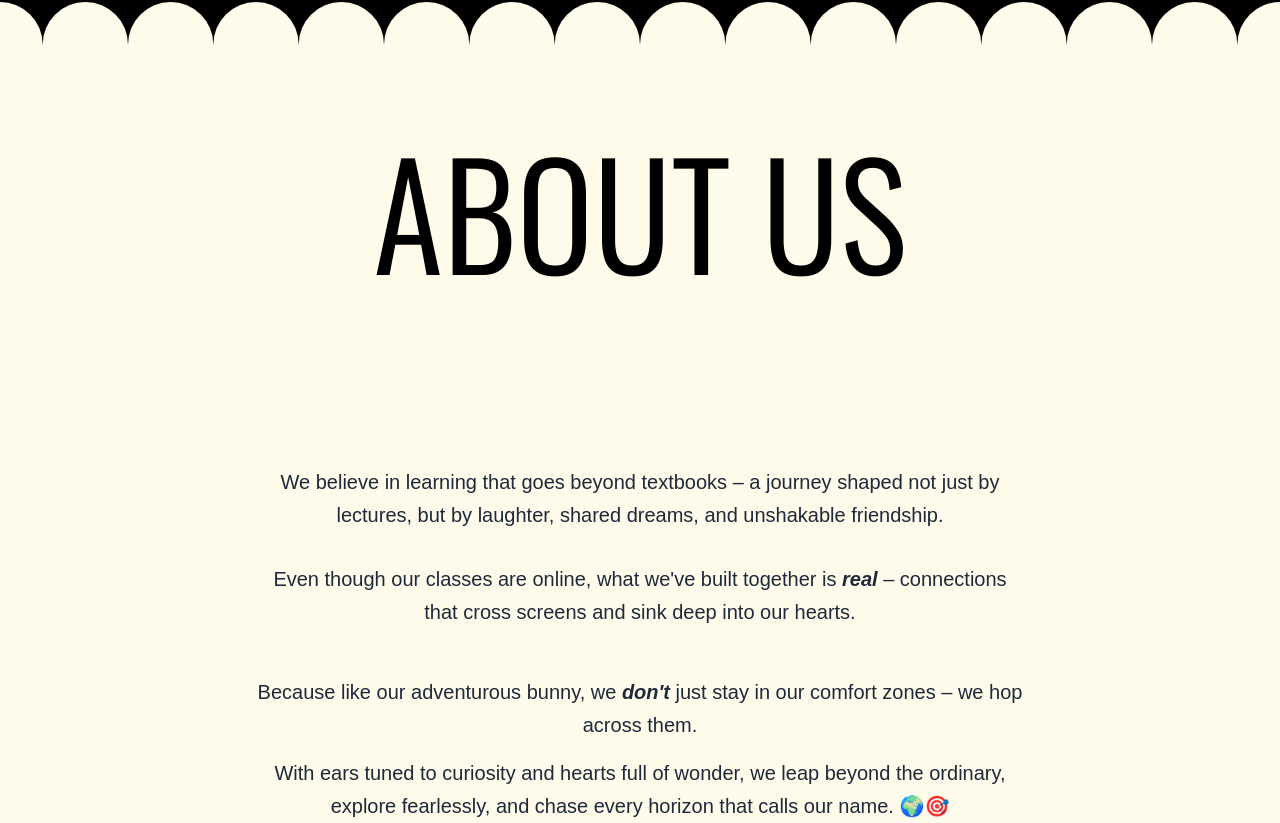
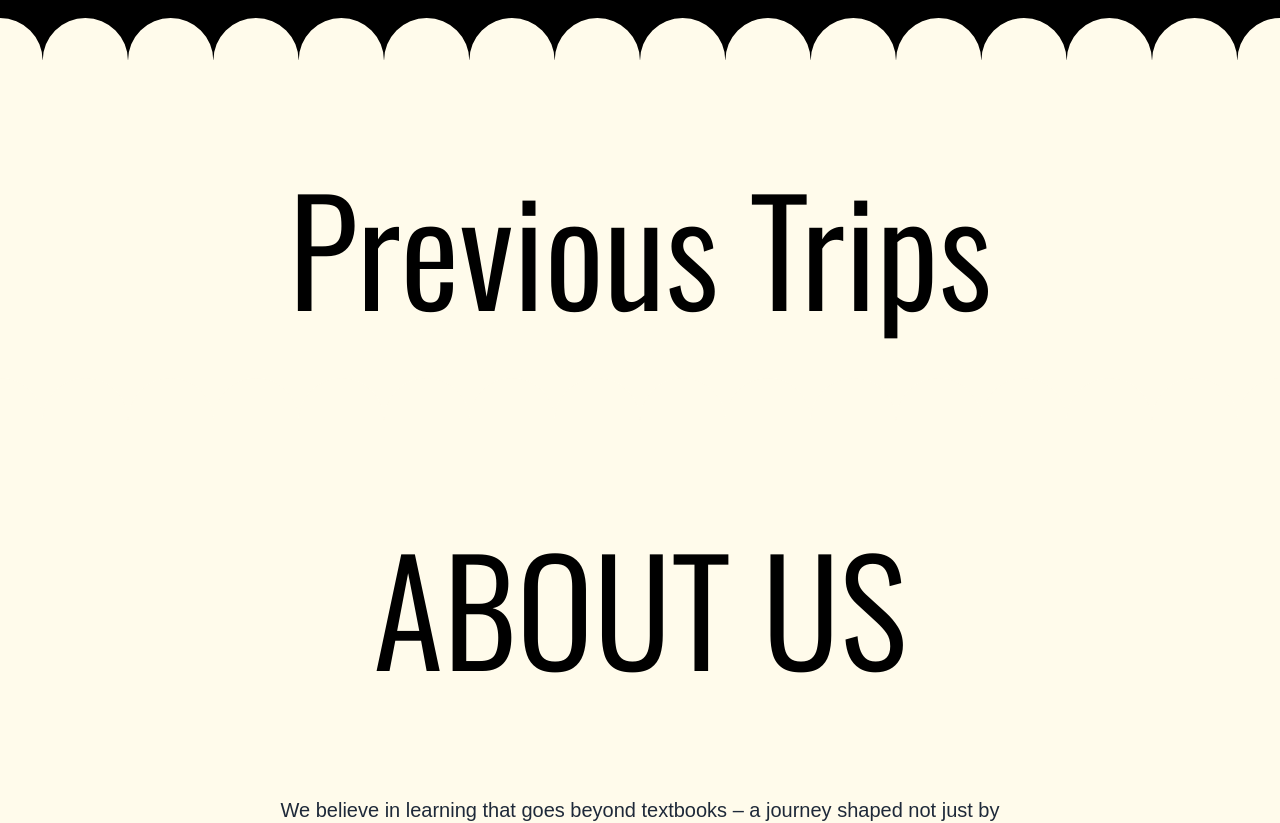
Before and after one commit to 23f2005380/Boundless-Society, a Next.js app in the folder boundless-2/: page / in a window 1280 px wide. Shown: the part 1211-2034 px from the top of the page. Built offline with nearby package versions, Linux system fonts and the light colour scheme.

Commit message:
previous trip section added

```diff
--- a/boundless-2/src/app/page.js
+++ b/boundless-2/src/app/page.js
@@ -1,12 +1,14 @@
 import Gallery from "@/components/Gallery";
 import React from "react";
 import About from "@/components/About";
+import Prev from "@/components/Prev";
 
 function page() {
   return (
     <>
       <div className="h-15"></div>
       <Gallery />
+      <Prev />
       <About />
     </>
   );
--- a/boundless-2/src/components/About.jsx
+++ b/boundless-2/src/components/About.jsx
@@ -9,7 +9,7 @@ function About() {
         sectionHeading="ABOUT US"
         headingStyle="text-black"
       ></Section>{" "}
-      <div className="bg-amber-50 px-8 py-16 text-center">
+      <div className="bg-amber-50 px-8 pb-16 text-center">
         <div className="max-w-4xl mx-auto">
           <p className="text-lg md:text-xl text-gray-800 leading-relaxed mb-8 max-w-3xl mx-auto">
             We believe in learning that goes beyond textbooks – a journey shaped
--- a/boundless-2/src/components/Gallery.jsx
+++ b/boundless-2/src/components/Gallery.jsx
@@ -14,7 +14,7 @@ function Gallery() {
           svgFill="black"
           sectionHeading="OUR GALLERY"
         >
-          <div className="overflow-hidden py-20 pt-35 max-sm:py-8 max-md:py-10">
+          <div className="overflow-hidden py-20 pt-35 max-sm:py-8 max-md:py-10 -ml-20">
             <div
               className="w-[120vw] text-white"
               style={{
--- /dev/null
+++ b/boundless-2/src/components/Prev.jsx
@@ -0,0 +1,16 @@
+import React from "react";
+import Section from "./Section";
+
+function Prev() {
+  return (
+    <>
+      <Section
+        svgFill="#fffbeb"
+        sectionHeading="Previous Trips"
+        headingStyle="text-black"
+      ></Section>
+    </>
+  );
+}
+
+export default Prev;
--- a/boundless-2/src/components/Section.jsx
+++ b/boundless-2/src/components/Section.jsx
@@ -23,9 +23,9 @@ const Section = ({ children, svgFill, sectionHeading, headingStyle }) => {
         </svg>
       </div>
 
-      <div style={{ background: svgFill }} className={`pt-10 -mt-1 pb-20`}>
+      <div style={{ background: svgFill }} className={`pt-15 -mt-1 pb-20`}>
         <h1
-          className={`mb-1 text-[9rem] max-md:text-8xl max-sm:text-6xl w-full font-[350] text-center font-oswald ${headingStyle}`}
+          className={` text-[9rem] max-md:text-8xl max-sm:text-6xl w-full font-[350] text-center font-oswald ${headingStyle}`}
         >
           {sectionHeading}
         </h1>
--- /dev/null
+++ b/boundless-2/src/data/prevTrips.js
@@ -0,0 +1,8 @@
+export const prevTrips = [
+  {
+    name: "This is a test",
+    desctiption: "this is a test",
+    img: "/",
+    link: "#",
+  },
+];
```
